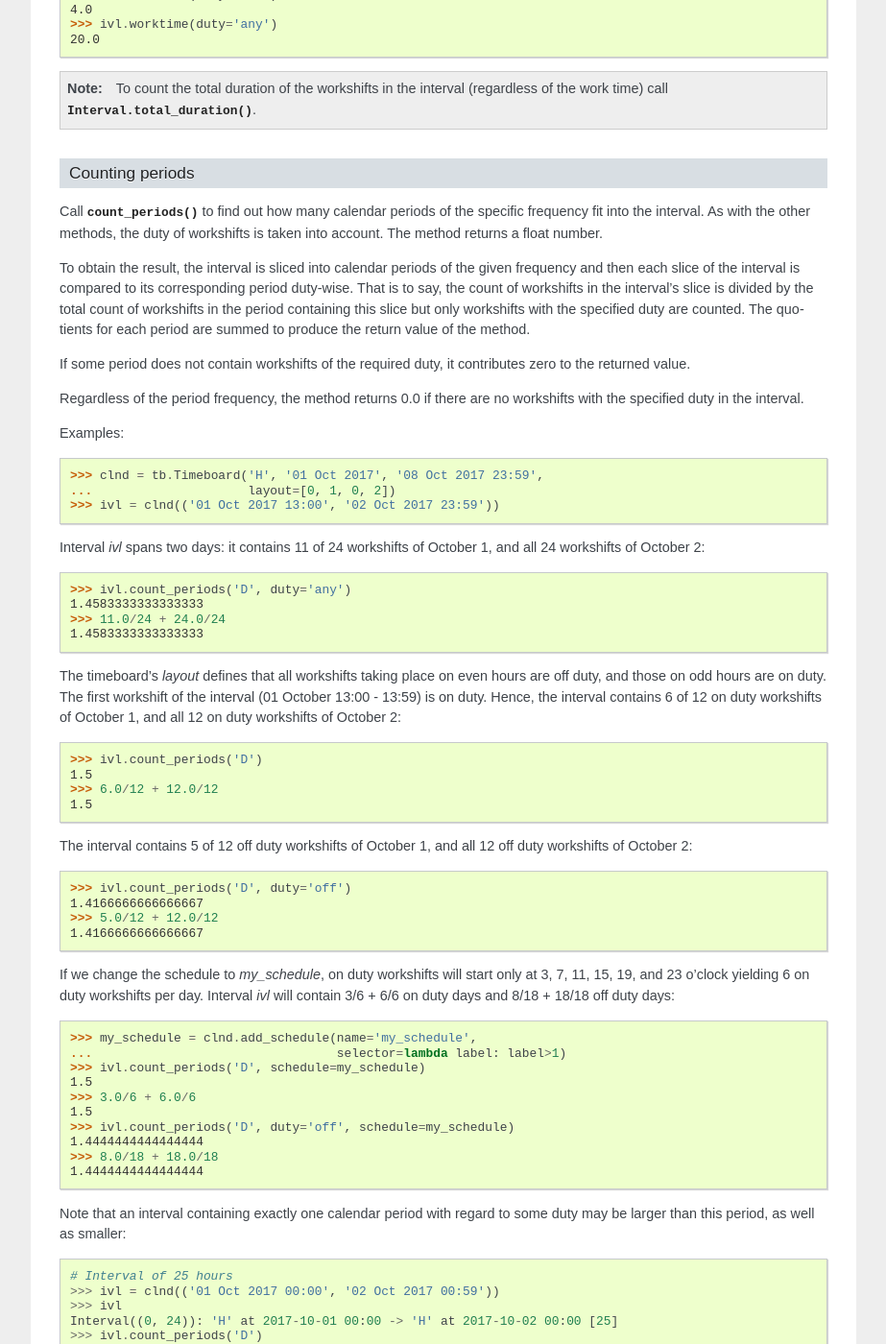
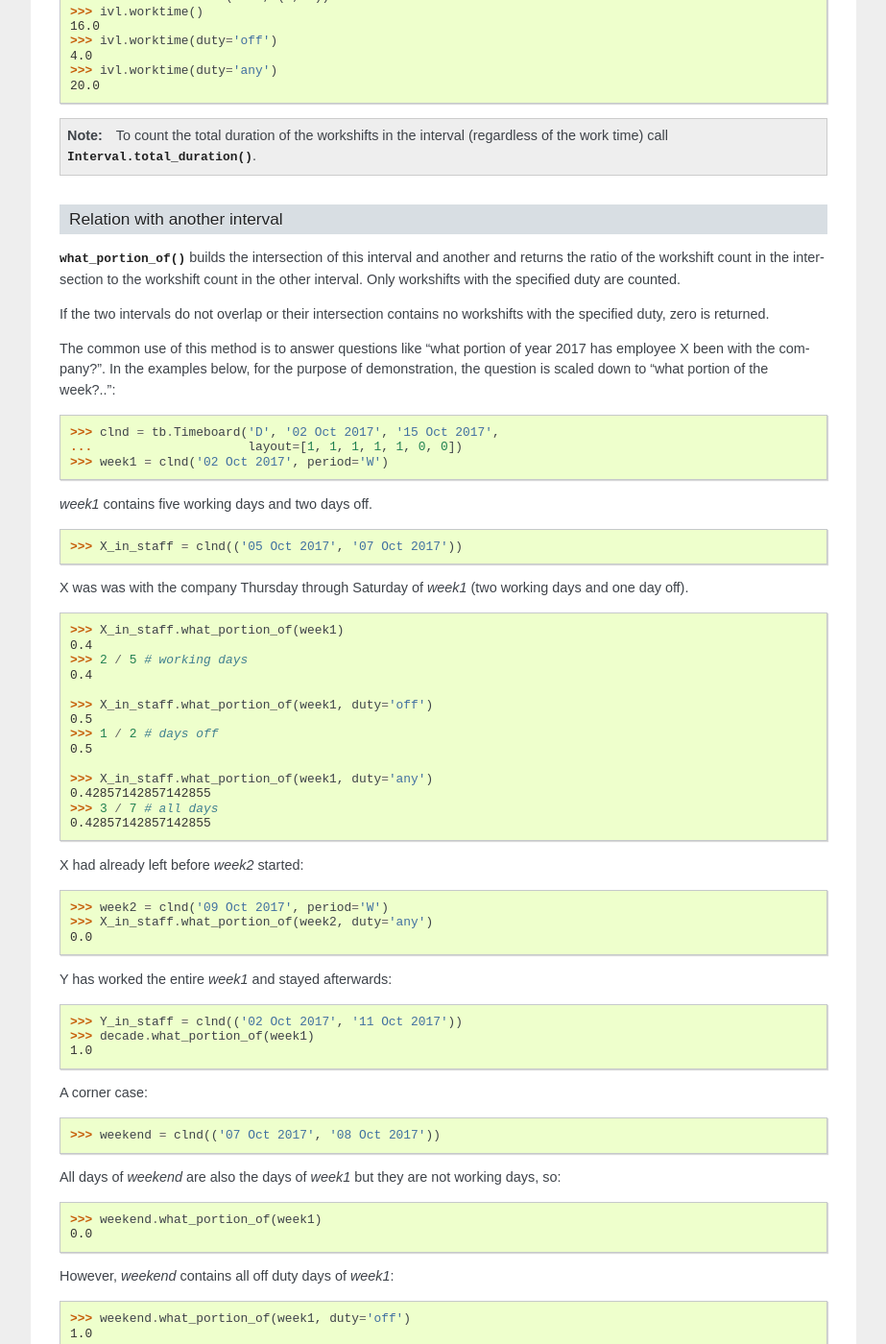
Before and after one commit to mmamaev/timeboard, a Sphinx documentation site: the page built from doc/source/doing_calculations.rst, in a window 1280 px wide and 1400 px high, scrolled down 11927 px. Shown: the whole window at 96% size, without its empty margins (198-1121 px from the left). Built offline with Sphinx 7.4.7, drawn with Linux system fonts in a browser that asks for light colours; some of the changed text lies outside the part shown.

Commit message:
Added Interval.what_portion_of() [#1 Resolved]

```diff
--- a/doc/source/doing_calculations.rst
+++ b/doc/source/doing_calculations.rst
@@ -51,7 +51,7 @@ If you intend to base your calculation on another schedule you may pass it in `s
     Workshift(1, my_schedule) of 'D' at 2017-10-01
 
 
-.. note:: You cannot obtain a workshift by calling the instance of :py:class:`~.Timeboard` if you want to attach the schedule.`
+.. note:: You cannot obtain a workshift by calling the instance of :py:class:`~.Timeboard` if you want to attach the schedule.` Use :py:meth:`~.Timeboard.get_workshift` only.
 
 You may also pass `schedule` parameter to `Workshift` or `Interval` method which you call to perform a calculation. The schedule will be used only for this call overriding the schedule attached to the workshift/interval.
 
@@ -96,6 +98,8 @@ The schedule is selected as follows:
 - else use the schedule attached to this workshift when it has been instantiated;
 
 - if no `schedule` parameter was given to the workshift constructor, use the default schedule of the timeboard.
+
+.. _find-duty:
 
 Determining duty
 ----------------
@@ -500,37 +509,55 @@ Interval-based calculations
 =============== ===============================================================
 Method          Result
 =============== ===============================================================
-|nth|           Find n-th workshift with the specified duty in the interval.
+|nth|           |section_seek_nth|
 
-|first|         Find the first workshift with the specified duty in
-                the interval.
+|first|         |section_seek_first|
 
-|last|          Find the last workshift with the specified duty in
-                the interval.
+|last|          |section_seek_last|
 
-|count|         Count workshifts with the specified duty in the interval.
+|count|         |section_seek_count|
 
-|worktime|      The total work time of workshifts with the specified duty.
+|i_worktime|    |section_i_worktime|
 
-|count_periods| How many calendar periods fit into the interval (duty-aware).
+|what_portion|  |section_relation_portion|
+
+|count_periods| |section_count_periods|
 =============== ===============================================================
 
 .. |nth| replace:: :py:meth:`~timeboard.Interval.nth`
 
+.. |section_seek_nth| replace:: :ref:`Find n-th workshift with the specified duty in the interval. <seek-count-ws>`
+
 .. |first| replace:: :py:meth:`~timeboard.Interval.first`
+
+.. |section_seek_first| replace:: :ref:`Find the first workshift with the specified duty in the interval. <seek-count-ws>`
 
 .. |last| replace:: :py:meth:`~timeboard.Interval.last`
 
+.. |section_seek_last| replace:: :ref:`Find the last workshift with the specified duty in the interval. <seek-count-ws>`
+
 .. |count| replace:: :py:meth:`~timeboard.Interval.count`
 
-.. |worktime| replace:: :py:meth:`~timeboard.Interval.worktime`
+.. |section_seek_count| replace:: :ref:`Count workshifts with the specified duty in the interval. <seek-count-ws>`
+
+.. |i_worktime| replace:: :py:meth:`~timeboard.Interval.worktime`
+
+.. |section_i_worktime| replace:: :ref:`The total work time of workshifts with the specified duty. <measuring-worktime>`
+
+.. |what_portion| replace:: :py:meth:`~timeboard.Interval.what_portion_of`
+
+.. |section_relation_portion| replace:: :ref:`What portion of another interval this interval takes up. <relation-with-other>`
 
 .. |count_periods| replace:: :py:meth:`~timeboard.Interval.count_periods`
+
+.. |section_count_periods| replace:: :ref:`How many calendar periods fit into the interval. <counting-periods>`
+
+
 
 
 All methods are duty-aware meaning that they "see" only workshifts with the specified duty ignoring the others.
 
-Consequently, each of the above methods must use some schedule to identify workshift's duty. The schedule is selected as follows:
+Each of the above methods must use some schedule to identify workshift's duty. The schedule is selected as follows:
 
 - if a schedule is explicitly given as method's parameter, then use this schedule;
 
@@ -539,6 +566,8 @@ Consequently, each of the above methods must use some schedule to identify works
 - if no `schedule` parameter was given to the interval constructor, use the default schedule of the timeboard.
 
 .. note:: If you don't care about the duty and want to take into account all workshifts in the interval, use ``duty='any'``.
+
+.. _seek-count-ws:
 
 Seeking and counting workshifts
 -------------------------------
@@ -648,6 +678,72 @@ In the example below, the work time is taken from the labels::
 
 .. note:: To count the total duration of the workshifts in the interval (regardless of the work time) call :py:meth:`.Interval.total_duration`.
 
+.. _relation-with-other:
+
+Relation with another interval
+------------------------------
+
+:py:meth:`~timeboard.Interval.what_portion_of` builds the intersection of this interval and another and returns the ratio of the workshift count in the intersection to the workshift count in the other interval.  Only workshifts with the specified duty are counted.
+
+If the two intervals do not overlap or their intersection contains no workshifts with the specified duty, zero is returned.
+
+The common use of this method is to answer questions like "what portion of year 2017 has employee X been with the company?". In the examples below, for the purpose of demonstration, the question is scaled down to "what portion of the week?.."::
+
+    >>> clnd = tb.Timeboard('D', '02 Oct 2017', '15 Oct 2017',
+    ...                     layout=[1, 1, 1, 1, 1, 0, 0])
+    >>> week1 = clnd('02 Oct 2017', period='W')
+
+`week1` contains five working days and two days off. ::
+
+    >>> X_in_staff = clnd(('05 Oct 2017', '07 Oct 2017'))
+
+X was was with the company Thursday through Saturday of `week1` (two
+working days and one day off). ::
+
+    >>> X_in_staff.what_portion_of(week1)
+    0.4
+    >>> 2 / 5 # working days
+    0.4
+
+    >>> X_in_staff.what_portion_of(week1, duty='off')
+    0.5
+    >>> 1 / 2 # days off
+    0.5
+
+    >>> X_in_staff.what_portion_of(week1, duty='any')
+    0.42857142857142855
+    >>> 3 / 7 # all days
+    0.42857142857142855
+
+X had already left before `week2` started::
+
+    >>> week2 = clnd('09 Oct 2017', period='W')
+    >>> X_in_staff.what_portion_of(week2, duty='any')
+    0.0
+
+Y has worked the entire `week1` and stayed afterwards::
+
+        >>> Y_in_staff = clnd(('02 Oct 2017', '11 Oct 2017'))
+        >>> decade.what_portion_of(week1)
+        1.0
+
+A corner case::
+
+    >>> weekend = clnd(('07 Oct 2017', '08 Oct 2017'))
+
+All days of `weekend` are also the days of `week1` but they are not
+working days, so::
+
+    >>> weekend.what_portion_of(week1)
+    0.0
+
+However, `weekend` contains all off duty days of `week1`::
+
+    >>> weekend.what_portion_of(week1, duty='off')
+    1.0
+
+
+.. _counting-periods:
 
 Counting periods
 ----------------
@@ -660,43 +756,45 @@ If some period does not contain workshifts of the required duty, it contributes
 
 Regardless of the period frequency, the method returns 0.0 if there are no workshifts with the specified duty in the interval.
 
+The common use of this method is to answer questions like "Exactly, how many years has X worked in the company?" In the examples below, for the purpose of demonstration, the question is scaled down to "how many days?.." for a timeboard with hourly shifts.
+
 Examples::
 
     >>> clnd = tb.Timeboard('H', '01 Oct 2017', '08 Oct 2017 23:59',
     ...                     layout=[0, 1, 0, 2])
-    >>> ivl = clnd(('01 Oct 2017 13:00', '02 Oct 2017 23:59'))
+    >>> X_in_staff = clnd(('01 Oct 2017 13:00', '02 Oct 2017 23:59'))
 
-Interval `ivl` spans two days: it contains 11 of 24 workshifts of
+X's tenure spans two days: it contains 11 of 24 workshifts of
 October 1, and all 24 workshifts of October 2::
 
-     >>> ivl.count_periods('D', duty='any')
+     >>> X_in_staff.count_periods('D', duty='any')
      1.4583333333333333
      >>> 11.0/24 + 24.0/24
      1.4583333333333333
 
-The timeboard's `layout` defines that all workshifts taking place on even hours are off duty, and those on odd hours are on duty. The first workshift of the interval (01 October 13:00 - 13:59) is on duty. Hence, the interval contains 6 of 12 on duty workshifts of October 1, and all 12 on duty workshifts of October 2::
+The timeboard's `layout` defines that all workshifts taking place on even hours are off duty, and those on odd hours are on duty. The first workshift of the interval (01 October 13:00 - 13:59) is on duty. Hence, interval `X_in_staff` contains 6 of 12 on duty workshifts of October 1, and all 12 on duty workshifts of October 2::
 
-    >>> ivl.count_periods('D')
+    >>> X_in_staff.count_periods('D')
     1.5
     >>> 6.0/12 + 12.0/12
     1.5
 
 The interval contains 5 of 12 off duty workshifts of October 1, and all 12 off duty workshifts of October 2::
 
-    >>> ivl.count_periods('D', duty='off')
+    >>> X_in_staff.count_periods('D', duty='off')
     1.4166666666666667
     >>> 5.0/12 + 12.0/12
     1.4166666666666667
 
-If we change the schedule to `my_schedule`, on duty workshifts will start only at 3, 7, 11, 15, 19, and 23 o'clock yielding 6 on duty workshifts per day. Interval `ivl` will contain 3/6 + 6/6 on duty days and 8/18 + 18/18 off duty days::
+If we change the schedule to `my_schedule`, on duty workshifts will start only at 3, 7, 11, 15, 19, and 23 o'clock yielding 6 on duty workshifts per day. Interval `X_in_staff` will contain 3/6 + 6/6 on duty days and 8/18 + 18/18 off duty days::
 
     >>> my_schedule = clnd.add_schedule(name='my_schedule',
     ...                                 selector=lambda label: label>1)
-    >>> ivl.count_periods('D', schedule=my_schedule)
+    >>> X_in_staff.count_periods('D', schedule=my_schedule)
     1.5
     >>> 3.0/6 + 6.0/6
     1.5
-    >>> ivl.count_periods('D', duty='off', schedule=my_schedule)
+    >>> X_in_staff.count_periods('D', duty='off', schedule=my_schedule)
     1.4444444444444444
     >>> 8.0/18 + 18.0/18
     1.4444444444444444
@@ -757,6 +855,6 @@ If you try to count periods which are shorter than (some) of the workshifts in t
 
 You may accidentally run into this issue in two situations:
 
-- You use compound workshifts and while most of the workshifts (usually those covering the working time) are of one size, there are a few workshifts (usually those covering the closed time) which are much larger. Trying to count periods, you have in mind the smaller workshifts. If a larger one gets into the interval and your period is not long enough, you will find yourself with UnacceptablePeriodError.
+- You use compound workshifts and while most of the workshifts (usually those covering the working time) are of one size, there are a few workshifts (usually those covering the closed time) which are much larger. Trying to count periods, you have in mind the smaller workshifts. If a larger one gets into the interval and your period is not long enough, you will find yourself with `UnacceptablePeriodError`.
 
 - You have misinterpreted the purpose of :py:meth:`count_periods` method and try to use it as a general time counter. For example, in a timeboard with workshifts of varying duration measured in hours, you want to find out how many clock hours there are in an interval. In order to do that use `pandas.Timedelta` tools with `start_time` and `end_time` attributes of workshifts and intervals.
--- a/doc/source/interval_class.rst
+++ b/doc/source/interval_class.rst
@@ -7,4 +7,4 @@
 
 .. autoclass:: timeboard.Interval
    :members: first, last, nth, total_duration, worktime, count,
-             count_periods, to_dataframe
+             count_periods, what_portion_of, to_dataframe
```
Also changed, not shown: other parts of doc/source/doing_calculations.rst (+18 -10 lines), 4 other files.
